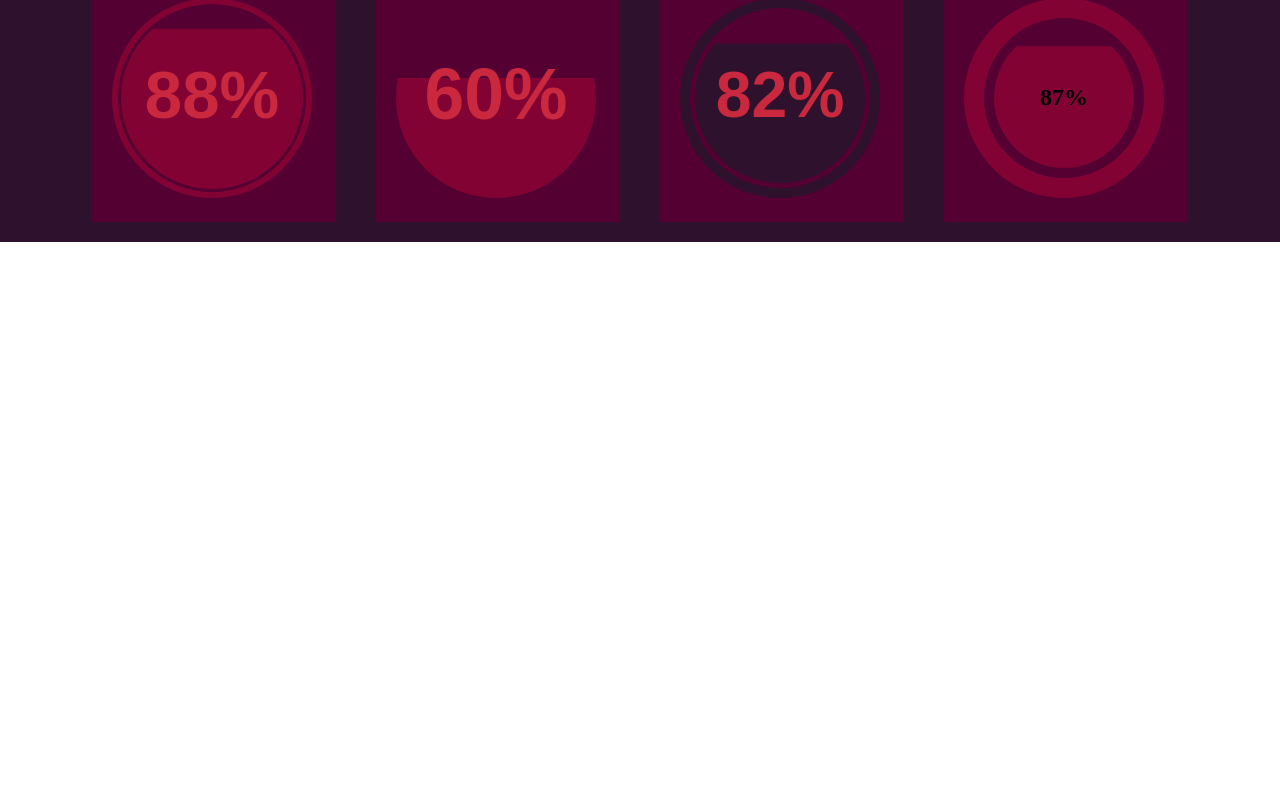
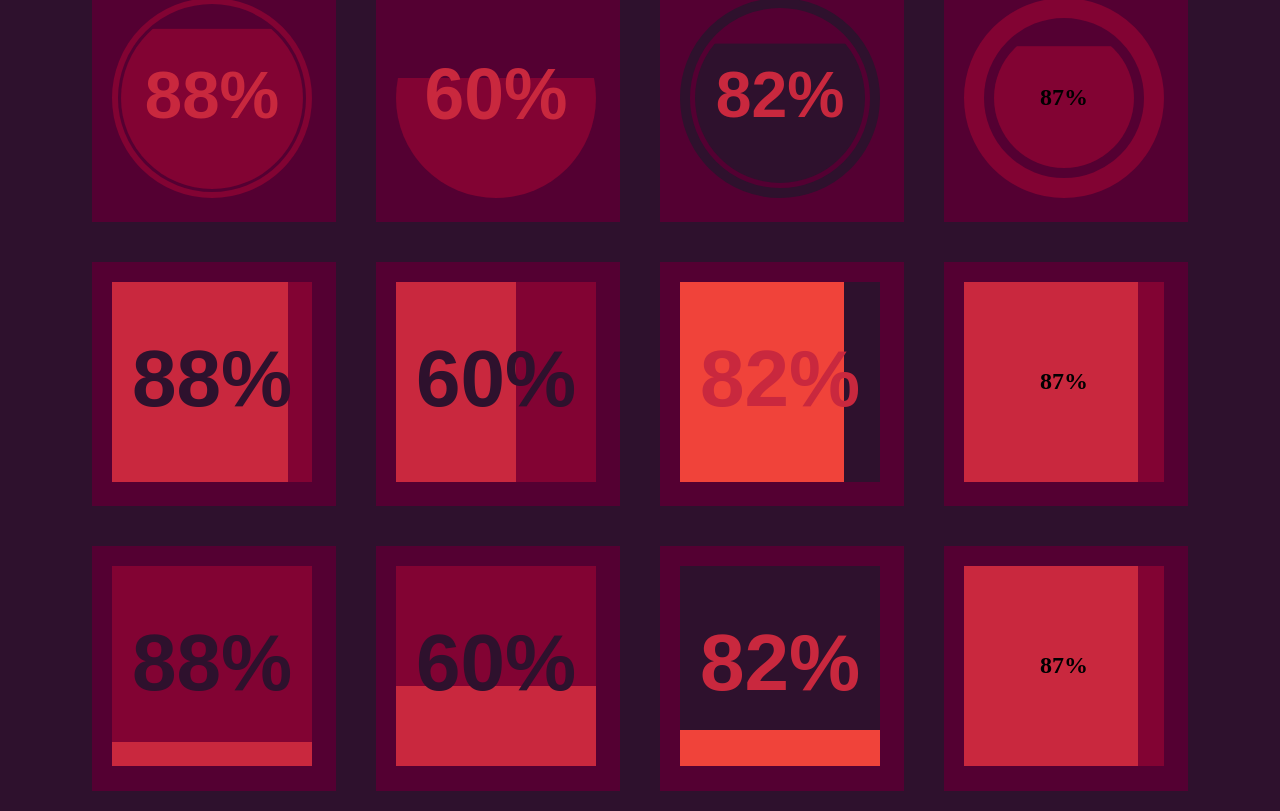
Before and after one commit to royledford/react-svg-meters, a React (Create React App) app: page /meters in a window 1280 px wide. Shown: the part 601-1412 px from the top of the page. Before the commit the page ends 843 px from the top, so only its background shows below. Built offline with nearby package versions, Linux system fonts and the light colour scheme.

Commit message:
Add block style meter

```diff
--- /dev/null
+++ b/src/components/Meter/MeterBlock.js
@@ -0,0 +1,56 @@
+import React, { Component } from 'react'
+import PropTypes from 'prop-types'
+
+export default class MeterLine extends Component {
+  static propTypes = {
+    value: PropTypes.number.isRequired,
+    size: PropTypes.number,
+    lineBackground: PropTypes.string,
+    lineForeground: PropTypes.string,
+    textStyle: PropTypes.object,
+    horizontal: PropTypes.bool,
+  }
+  static defaultProps = {
+    size: 200,
+    lineBackground: '#820333',
+    lineForeground: '#C9283E',
+    textStyle: {},
+    horizontal: true,
+  }
+
+  render() {
+    const { size, value, lineBackground, lineForeground, textStyle, horizontal } = this.props
+
+    const baseTextStyle = {
+      fontSize: size / 2.5,
+      fontWeight: 'bold',
+      fill: '#2E112D',
+    }
+
+    const middle = size / 2
+    const viewBox = `0 0 ${size} ${size}`
+    const fillSize = value * size / 100
+
+    let textStyleOveride = { ...baseTextStyle, ...textStyle }
+
+    let progressBar = (
+      <line x1={0} y1={middle} x2={fillSize} y2={middle} style={{ stroke: lineForeground }} strokeWidth={size} />
+    )
+    if (!horizontal)
+      progressBar = (
+        <line x1={middle} y1={size} x2={middle} y2={fillSize} style={{ stroke: lineForeground }} strokeWidth={size} />
+      )
+
+    return (
+      <svg width={size} height={size} viewBox={viewBox} style={{ fill: 'none' }}>
+        {/* background */}
+        <line x1={0} y1={middle} x2={size} y2={middle} style={{ stroke: lineBackground }} strokeWidth={size} />
+        {/* foreground */}
+        {progressBar}
+        <text style={textStyleOveride} className="circle-text" x="50%" y="50%" dy=".3em" textAnchor="middle">
+          {`${value}%`}
+        </text>
+      </svg>
+    )
+  }
+}
--- a/src/components/Meters.js
+++ b/src/components/Meters.js
@@ -2,6 +2,7 @@ import React, { Component } from 'react'
 import MeterCircle from './Meter/MeterCircle'
 import MeterCircleSemi from './Meter/MeterCircleSemi'
 import MeterCircleDisk from './Meter/MeterCircleDisk'
+import MeterBlock from './Meter/MeterBlock'
 import { randomInteger } from '../helpers/helpers'
 import './Meters.css'
 
@@ -43,6 +44,9 @@ export default class Meters extends Component {
         fontFamily: 'cursive',
         fill: '#000',
         fontSize: 24,
+      },
+      textStyleBright: {
+        fill: '#C9283E',
       },
     }
 
@@ -114,6 +118,51 @@ export default class Meters extends Component {
             <MeterCircleDisk lineWidth={20} value={rand4} rounded={false} textStyle={styles.textStyle} />
           </div>
         </div>
+
+        <div className="meters-row">
+          <div className="meters-meterwrap">
+            <MeterBlock lineWidth={6} value={rand1} rounded={true} />
+          </div>
+          <div className="meters-meterwrap">
+            <MeterBlock value={rand2} rounded={false} showBorder={false} />
+          </div>
+          <div className="meters-meterwrap">
+            <MeterBlock
+              lineWidth={10}
+              value={rand3}
+              rounded={true}
+              lineBackground="#2E112D"
+              lineForeground="#F0433A"
+              textStyle={styles.textStyleBright}
+            />
+          </div>
+          <div className="meters-meterwrap">
+            <MeterBlock lineWidth={20} value={rand4} rounded={false} textStyle={styles.textStyle} />
+          </div>
+        </div>
+
+        <div className="meters-row">
+          <div className="meters-meterwrap">
+            <MeterBlock lineWidth={6} value={rand1} rounded={true} horizontal={false} />
+          </div>
+          <div className="meters-meterwrap">
+            <MeterBlock value={rand2} rounded={false} showBorder={false} horizontal={false} />
+          </div>
+          <div className="meters-meterwrap">
+            <MeterBlock
+              lineWidth={10}
+              value={rand3}
+              rounded={true}
+              lineBackground="#2E112D"
+              lineForeground="#F0433A"
+              textStyle={styles.textStyleBright}
+              horizontal={false}
+            />
+          </div>
+          <div className="meters-meterwrap">
+            <MeterBlock lineWidth={20} value={rand4} rounded={false} textStyle={styles.textStyle} />
+          </div>
+        </div>
       </div>
     )
   }
```
